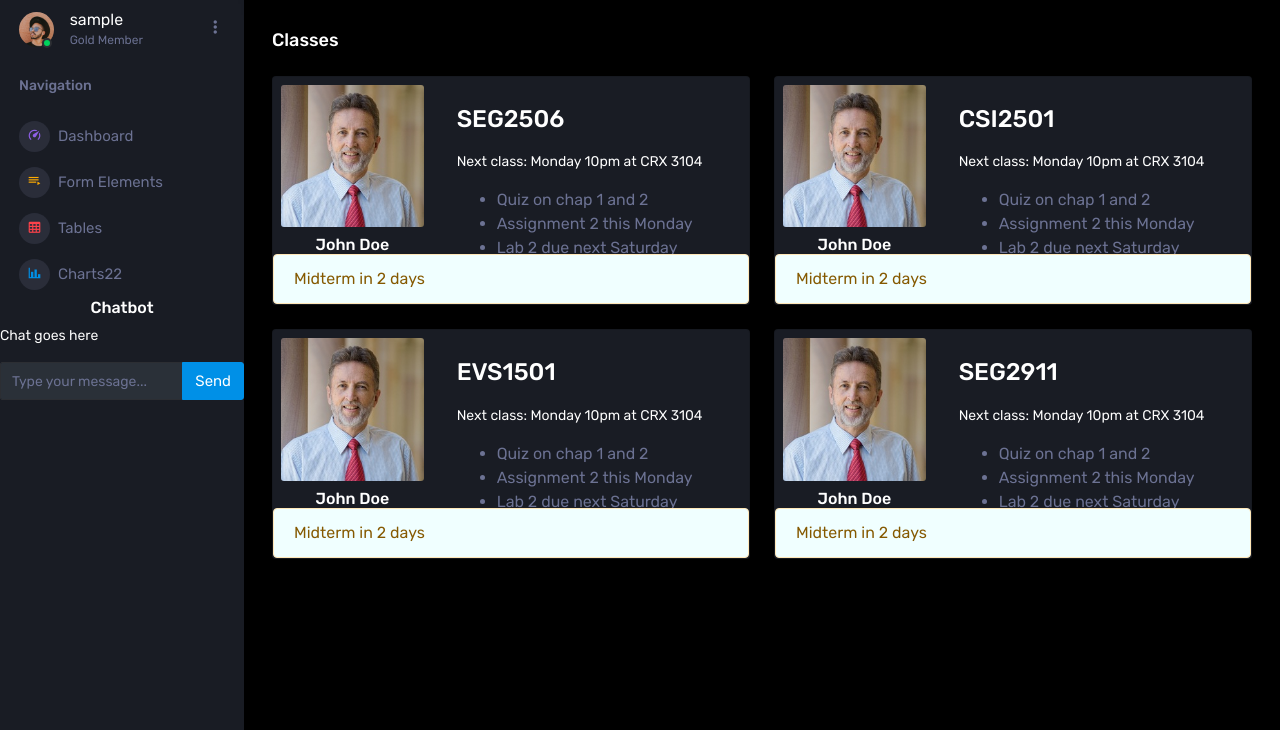
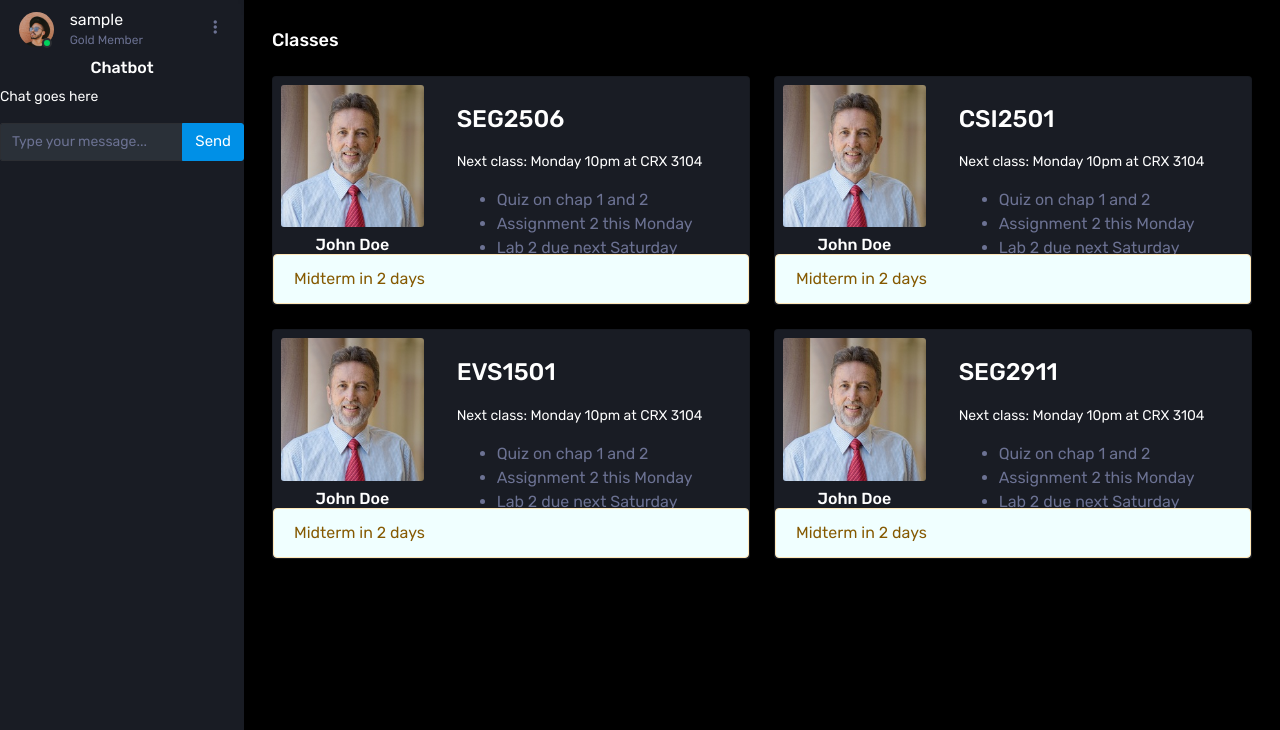
Before and after one commit to uOttahack6uStudy/uStudy, a Flask app: page /main in a window 1280 px wide. Shown: the part 70-800 px from the top of the page. Run offline with Flask 3, Linux system fonts and the light colour scheme; the visitor is signed in with stand-in values (Sample User, id 1); some libraries are stand-ins or nearby versions.

Commit message:
Updated index.html

```diff
--- a/templates/index.html
+++ b/templates/index.html
@@ -91,42 +91,10 @@
               </div>
             </div>
           </li>
-          <li class="nav-item nav-category">
-            <span class="nav-link">Navigation</span>
-          </li>
-          <li class="nav-item menu-items">
-            <a class="nav-link" href="/">
-              <span class="menu-icon">
-                <i class="mdi mdi-speedometer"></i>
-              </span>
-              <span class="menu-title">Dashboard</span>
-            </a>
-          </li>
 
-          <li class="nav-item menu-items">
-            <a class="nav-link" href="/../static/pages/forms/basic_elements.html">
-              <span class="menu-icon">
-                <i class="mdi mdi-playlist-play"></i>
-              </span>
-              <span class="menu-title">Form Elements</span>
-            </a>
-          </li>
-          <li class="nav-item menu-items">
-            <a class="nav-link" href="/../static/pages/tables/basic-table.html">
-              <span class="menu-icon">
-                <i class="mdi mdi-table-large"></i>
-              </span>
-              <span class="menu-title">Tables</span>
-            </a>
-          </li>
-          <li class="nav-item menu-items">
-            <a class="nav-link" href="/../static/pages/charts/chartjs.html">
-              <span class="menu-icon">
-                <i class="mdi mdi-chart-bar"></i>
-              </span>
-              <span class="menu-title">Charts22</span>
-            </a>
-          </li>
+
+
+
 
 
             <!-- your existing code -->
```
